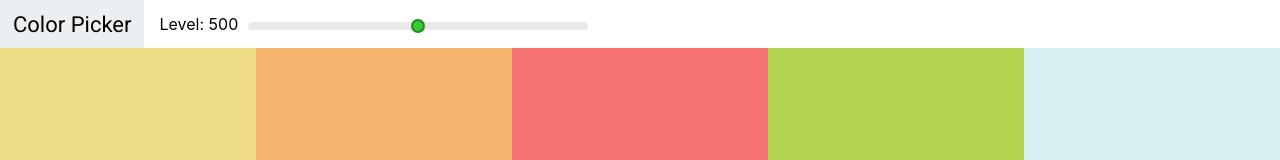
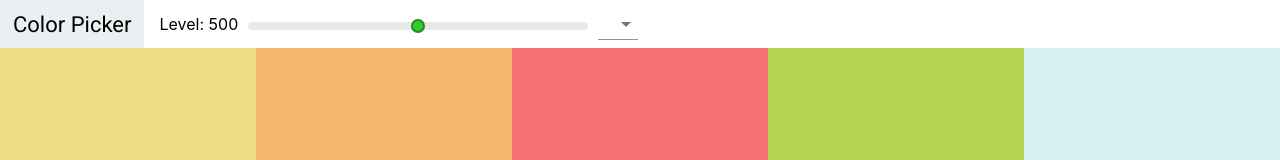
Before and after one commit to super8989/React_colors_app, a React (Create React App) app: page / in a window 1280 px wide. Shown: the top 160 px of the page. Built offline with nearby package versions, Linux system fonts and the light colour scheme.

Commit message:
installed material-ui and created a select component to show on Navbar

```diff
--- a/package.json
+++ b/package.json
@@ -3,6 +3,7 @@
   "version": "0.1.0",
   "private": true,
   "dependencies": {
+    "@material-ui/core": "^4.7.0",
     "chroma-js": "^2.1.0",
     "rc-slider": "^8.7.1",
     "react": "^16.12.0",
--- a/src/Navbar.js
+++ b/src/Navbar.js
@@ -1,5 +1,10 @@
 import React, { Component } from "react";
+
+import Select from "@material-ui/core/Select";
+import MenuItem from "@material-ui/core/MenuItem";
+
 import Slider from "rc-slider";
+
 import "rc-slider/assets/index.css";
 import "./Navbar.css";
 
@@ -24,6 +29,13 @@ class Navbar extends Component {
 						onAfterChange={changeLevel}
 					/>
 				</div>
+				<div className='select-container'>
+					<Select>
+						<MenuItem value='hex'>Hex #fff</MenuItem>
+						<MenuItem value='rgb'>RGB 255 255 255</MenuItem>
+						<MenuItem value='rbga'>RGBA 255 255 255 1.0</MenuItem>
+					</Select>
+				</div>
 			</header>
 		);
 	}
```
Also changed, not shown: 1 other file (tests, documents, lock files or other folders).
